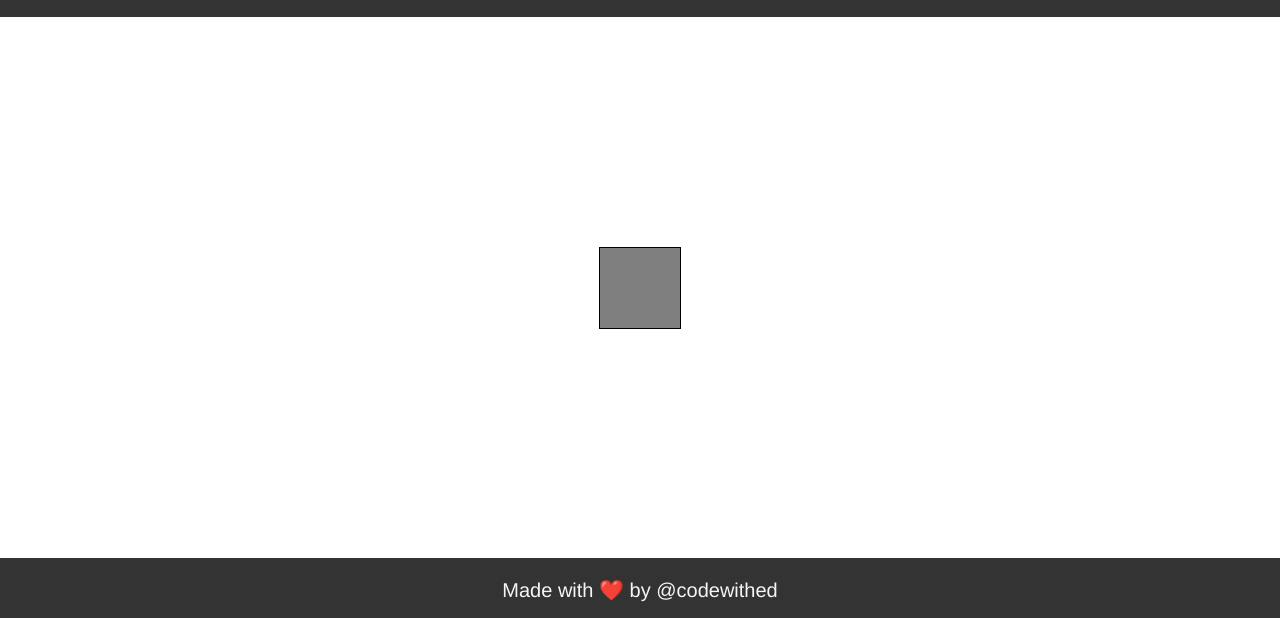
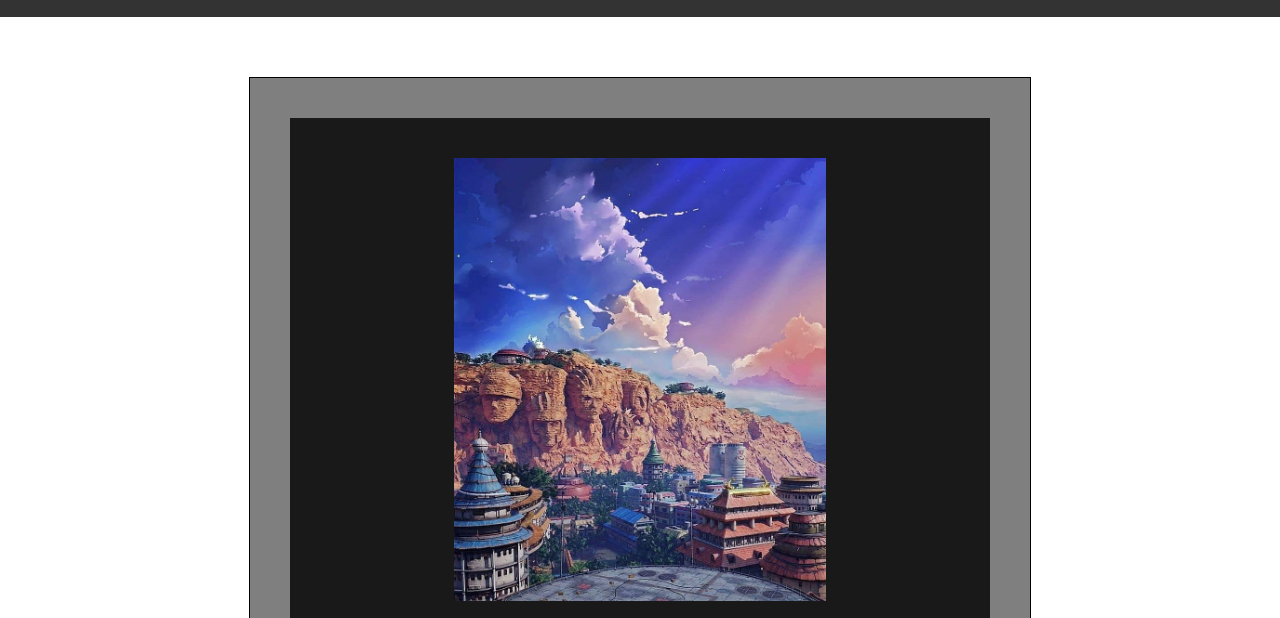
Before and after one commit to codewithed/restaurant-page, a website built with webpack: page dist/index.html in a window 1280 px wide. Both pictures are taken after a click on the button "Contact". Shown: the part 178-796 px from the top of the page. Built offline with nearby package versions, Linux system fonts and the light colour scheme; files whose address does not match are found by name; a web font is replaced by a local one.

Commit message:
finish contact page

```diff
--- a/src/contact.js
+++ b/src/contact.js
@@ -1,6 +1,9 @@
 function loadContactPage() {
   const main = document.getElementById('main');
-  main.innerHTML = '<div class="contact" id="contact"></div>';
+  main.innerHTML = `<div class="contact" id="contact">
+  <img src="/images/konoha.jpeg" alt="Location: The hidden leaf village">
+  <p class="contactInfo">Visit us at The Hidden Leaf Village (Konohagakure) or order online!</p>
+  </div>`;
 }
 
 export default (loadContactPage);
--- a/src/style.css
+++ b/src/style.css
@@ -126,3 +126,15 @@ body {
 }
 
 /* CONTACT PAGE */
+.contact {
+    background-color: var(--darkish-background);
+    padding: 4rem;
+    display: flex;
+    flex-direction: column;
+    align-items: center;
+}
+
+.contact img {
+    min-width: 250px;
+    width: 60%;
+}
```
Also changed, not shown: dist/index.html, images/konoha.jpeg (added).
